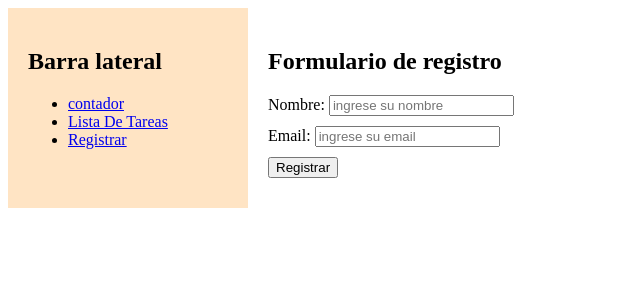
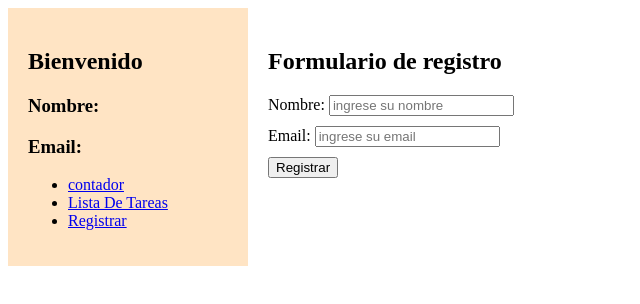
Before and after one commit to JoseOrtega8/proyecto-vue, a Vue app: page /registrar in a window 1280 px wide. Shown: the top 304 px of the page, without its empty margins (0-640 px from the left). Built offline with nearby package versions, Linux system fonts and the light colour scheme.

Commit message:
crea store de pinia para almacenar los datos del registro

```diff
--- a/src/components/Sidebar.vue
+++ b/src/components/Sidebar.vue
@@ -1,6 +1,8 @@
 <template>
 <div class="sidebar">
-<h2>Barra lateral</h2>
+<h2>Bienvenido</h2>
+<h3>Nombre: {{ nombre }}</h3>
+<h3>Email: {{ email }}</h3>
 <ul>
 <li><router-link to ="/contador">contador</router-link></li>
 <li><router-link to ="/lista-de-tareas">Lista De Tareas</router-link></li>
@@ -11,7 +13,17 @@
 </template>
 
 <script setup>
-
+import { useRegistrarStore } from '@/modules/registro/stores/registrarStore';
+const registrarStore = useRegistrarStore ();
+import { ref ,watch} from 'vue';
+const nombre = ref(registrarStore.nombre.value)
+const email= ref(registrarStore.email.value)
+watch (() => registrarStore.nombre, (newValue) =>{
+nombre.value = newValue
+});
+watch (() => registrarStore.email, (newValue) =>{
+email.value = newValue
+});
 </script>
 
 <style>
--- /dev/null
+++ b/src/modules/registro/stores/registrarStore.js
@@ -0,0 +1,11 @@
+import { defineStore } from "pinia"
+import { ref } from "vue"
+ export const useRegistrarStore = defineStore('registrar',() =>{
+    const nombre = ref('');
+    const email = ref('');
+    const guardarRegistro = (nombreFormulario, emailFormulario) =>{
+        nombre.value = nombreFormulario
+        email.value = emailFormulario
+    }
+    return {nombre, email, guardarRegistro}
+})
--- a/src/modules/registro/views/RegistrarView.vue
+++ b/src/modules/registro/views/RegistrarView.vue
@@ -4,11 +4,11 @@
     <Form :validation-schema="schema" @submit="onSubmit">
         <div class="form">
             <label for="Nombre">Nombre: </label>
-            <Field type="text" name="nombre"id="nombre"placeholder="ingrese su nombre"/>
+            <Field v-model="nombre" type="text" name="nombre"id="nombre"placeholder="ingrese su nombre"/>
             <ErrorMessage name="nombre"></ErrorMessage>
         </div>
         <div class="form"> <label for="Email">Email: </label>
-            <Field type="email" name="email" id="correo" placeholder="ingrese su email"/>
+            <Field v-model="email" type="email" name="email" id="correo" placeholder="ingrese su email"/>
             <ErrorMessage name="email"></ErrorMessage>
         </div>
         <div class="form">
@@ -20,9 +20,15 @@
 </template>
 
 <script setup>
+import { ref } from 'vue';
 import {Form, Field, ErrorMessage} from 'vee-validate'
 import { schema } from '../schemas/validationsSchema';
+import { useRegistrarStore } from '../stores/registrarStore';
+const registrarStore = useRegistrarStore();
+const nombre = ref('');
+const email = ref('');
 const onSubmit = () => {
+    registrarStore.guardarRegistro(nombre.value,email.value)
     console.log("Se ha enviado correctamente")
 }
 </script>
```
